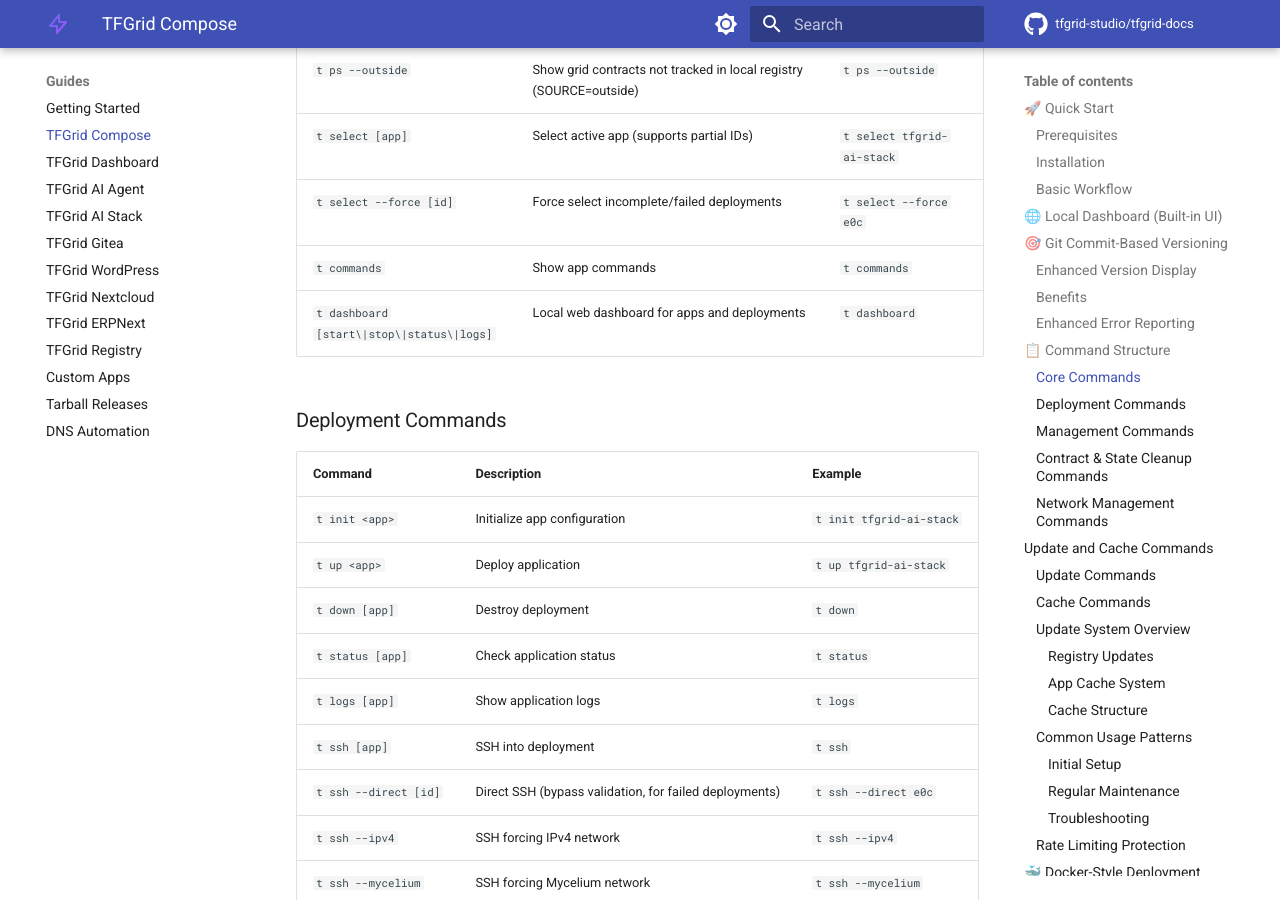
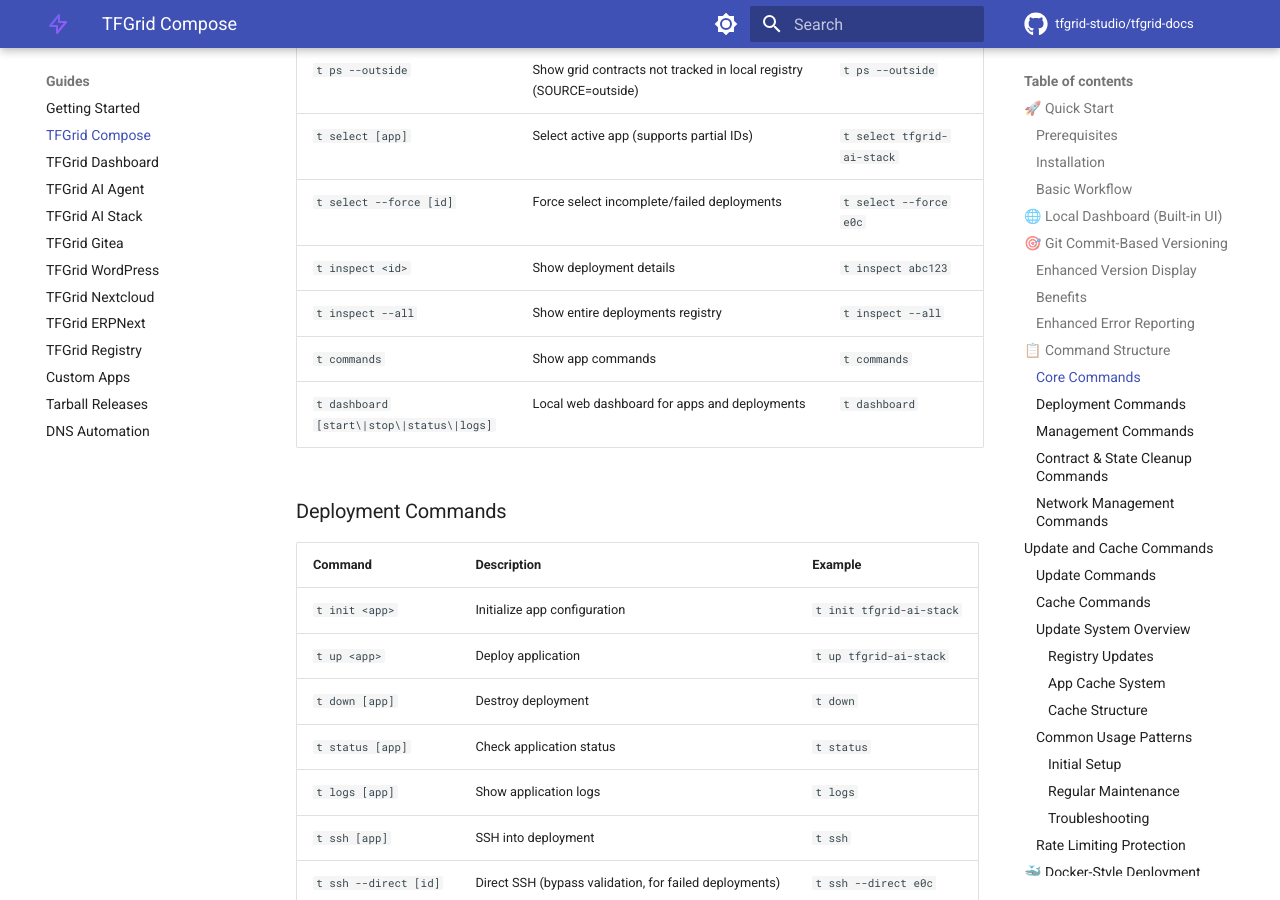
Before and after one commit to tfgrid-studio/tfgrid-docs, an MkDocs documentation site: the page built from docs/guides/tfgrid-compose.md, in a window 1280 px wide and 900 px high, scrolled down 3291 px. Built offline with MkDocs 1.6.1 and Material for MkDocs 9.7.7, drawn with Linux system fonts in a browser that asks for light colours; comment, search, counter and statistics services are not loaded; the version menu is left out.

Commit message:
docs: Add inspect commands to CLI reference table in TFGrid compose guide

```diff
--- a/docs/guides/tfgrid-compose.md
+++ b/docs/guides/tfgrid-compose.md
@@ -132,6 +132,8 @@
 | `t ps --outside` | Show grid contracts not tracked in local registry (SOURCE=outside) | `t ps --outside` |
 | `t select [app]` | Select active app (supports partial IDs) | `t select tfgrid-ai-stack` |
 | `t select --force [id]` | Force select incomplete/failed deployments | `t select --force e0c` |
+| `t inspect <id>` | Show deployment details | `t inspect abc123` |
+| `t inspect --all` | Show entire deployments registry | `t inspect --all` |
 | `t commands` | Show app commands | `t commands` |
 | `t dashboard [start\|stop\|status\|logs]` | Local web dashboard for apps and deployments | `t dashboard` |
 
```
